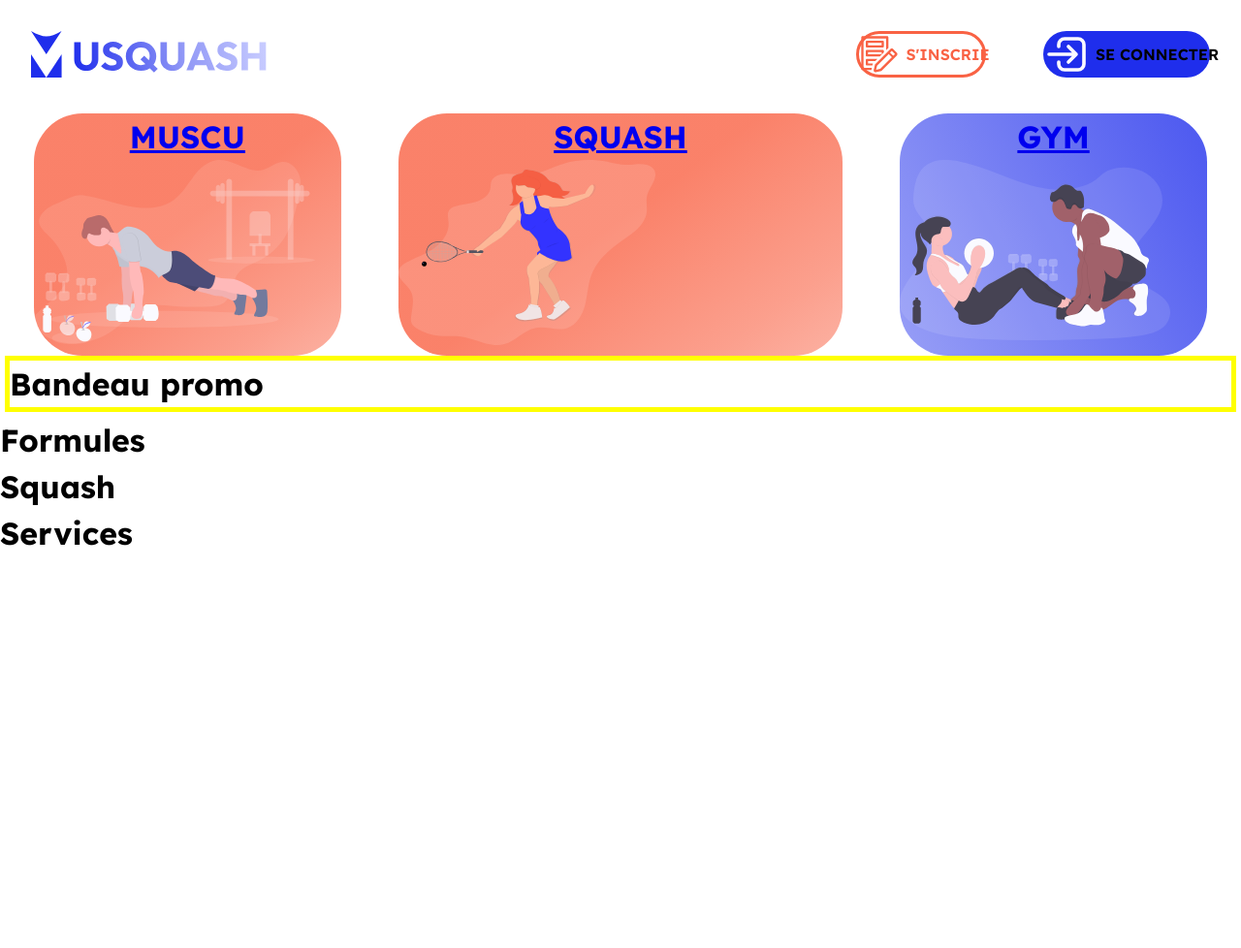
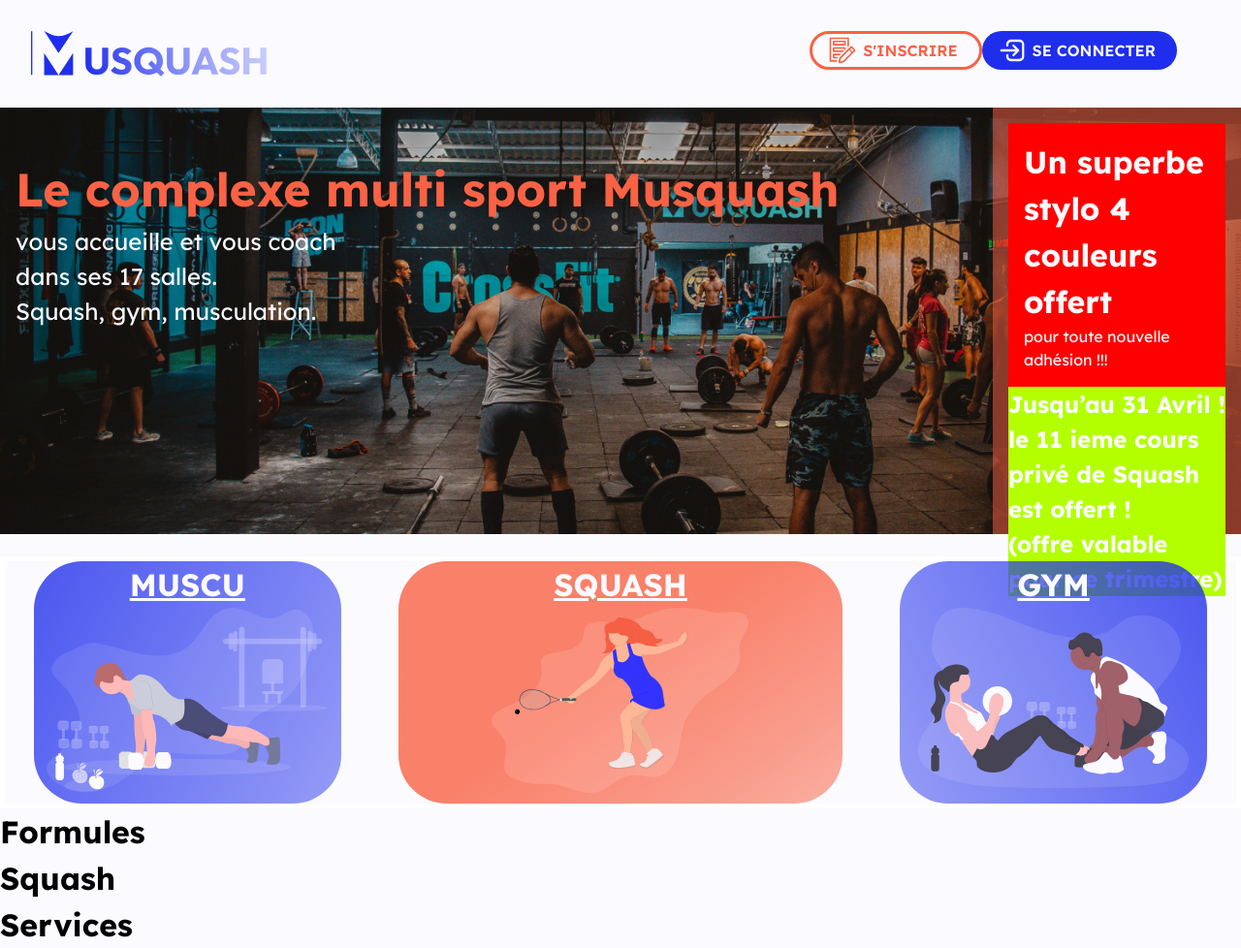
Before and after one commit to sawiw/Musquash, a PHP site: page / in a window 1280 px wide. Shown: the whole page at 97% size. Before the commit the page ends 563 px from the top, so only its background shows below. Run offline with PHP 8.4, Linux system fonts and the light colour scheme.

Commit message:
Frontpage 80%

```diff
--- a/css/style.css
+++ b/css/style.css
@@ -1,12 +1,5 @@
-:root {
-  --bleu: #1F2EEC;
-  --banc: #FAFAFF;
-  --orange: #F96244;
-}
-
 body {
-  background-color: var(--blanc);
-  color: var(--blanc);
+  background-color: #FAFAFF;
   font-family: "Lexend", sans-serif;
 }
 
@@ -21,6 +14,7 @@
 }
 nav .NavBtnContainer {
   width: 30%;
+  margin-right: 3em;
   display: flex;
   justify-content: space-between;
 }
@@ -28,9 +22,11 @@
   display: flex;
   border-radius: 2em;
   background-color: transparent;
+  height: 40px;
   cursor: pointer;
 }
 nav .NavBtnContainer label input {
+  width: 100%;
   background-color: transparent;
   border: transparent;
   font-family: "Lexend";
@@ -38,63 +34,108 @@
   font-weight: 600;
   font-size: 16px;
   line-height: 28px;
+  margin-right: 1em;
+}
+nav .NavBtnContainer label img {
+  margin-left: 1em;
+  max-width: 30px;
 }
 nav .NavBtnContainer .btnConnexion {
-  background: var(--bleu);
+  background: #1F2EEC;
 }
 nav .NavBtnContainer .btnConnexion input {
   cursor: pointer;
-  color: var(--blanc);
+  color: #FAFAFF;
 }
 nav .NavBtnContainer .btnInscription {
-  border: 3px solid var(--orange);
+  border: 3px solid #F96244;
 }
 nav .NavBtnContainer .btnInscription input {
-  color: var(--orange);
+  color: #F96244;
 }
 
-.Vitrine .heroContainer {
+.heroContainer {
+  height: 55vh;
   display: flex;
   justify-content: space-around;
+  background-image: url(/ressources/images/hero-salle.png);
+  background-size: cover;
+  background-position: center center;
+  background-repeat: no-repeat;
+  margin-bottom: 1.4em;
+}
+.heroContainer .Presentation {
+  width: 80%;
+  padding: 3em 1em;
+}
+.heroContainer .Presentation h1 {
+  color: #F96244;
+  font-size: 3em;
+}
+.heroContainer .Presentation p {
+  color: #FAFAFF;
+  font-size: 1.5em;
+}
+.heroContainer .OffrePromos {
+  width: 20%;
+  padding: 1em;
+  background: #f9624483;
+  display: flex;
+  flex-direction: column;
+  justify-content: space-around;
+  color: #FAFAFF;
+}
+.heroContainer .OffrePromos .offre1 {
+  background-color: red;
+  padding: 1em;
+}
+.heroContainer .OffrePromos .offre2 {
+  background-color: #b3ff00;
+}
+
+.Navigation {
+  width: 100%;
+}
+.Navigation .navContainer {
+  display: flex;
+  justify-content: space-evenly;
   height: 250px;
   padding: 0 0em;
 }
-.Vitrine .heroContainer #heroMuscu {
-  background: linear-gradient(143.76deg, #f96244cc 47.15%, rgba(249, 98, 68, 0.612806) 83.1%, rgba(249, 98, 68, 0.4) 113.68%);
+.Navigation .navContainer > a {
+  border-radius: 50px;
+  color: #FAFAFF;
 }
-.Vitrine .heroContainer > a {
-  border-radius: 50px;
-}
-.Vitrine .heroContainer .hero {
+.Navigation .navContainer .nav {
   text-align: center;
   margin-left: auto;
   margin-right: auto;
   display: block;
   cursor: pointer;
 }
-.Vitrine .heroContainer .illuHero {
+.Navigation .navContainer .illuHero {
   margin-left: auto;
   margin-right: auto;
   display: block;
 }
-.Vitrine .heroContainer a:hover {
+.Navigation .navContainer a:hover {
   transform: scale(1.1);
 }
-.Vitrine .heroContainer .hero.Bleu {
+.Navigation .navContainer .nav.Bleu {
   width: 25%;
   height: 100%;
 }
-.Vitrine .heroContainer .Bleu.Gauche {
+.Navigation .navContainer .Bleu.Gauche {
   background: linear-gradient(117.36deg, rgba(31, 46, 236, 0.8) 0%, rgba(31, 46, 236, 0.464) 100%);
 }
-.Vitrine .heroContainer .Bleu.Droite {
+.Navigation .navContainer .Bleu.Droite {
   background: linear-gradient(242.64deg, rgba(31, 46, 236, 0.8) 0%, rgba(31, 46, 236, 0.464) 100%);
 }
-.Vitrine .heroContainer .hero.Orange {
+.Navigation .navContainer .nav.Orange {
   background: linear-gradient(143.76deg, rgba(249, 98, 68, 0.8) 47.15%, rgba(249, 98, 68, 0.612806) 83.1%, rgba(249, 98, 68, 0.4) 113.68%);
   height: 100%;
   width: 36%;
 }
-.Vitrine .bandeau-promo {
+.Navigation .bandeau-promo {
   border: solid 5px #ffff00;
 }/*# sourceMappingURL=style.css.map */
--- a/index.html
+++ b/index.html
@@ -16,14 +16,14 @@
   <nav>
     <!-- Logo Musquash -->
     <a href="index.html">
-      <img class="logoMusquashNavbar" src="./ressources/images/Logo_Musquash.svg" alt="Logo_Musquash">
+      <img class="logoMusquashNavbar" src="./ressources/images/logo_musquash.svg" alt="Logo_Musquash">
     </a>
       <!-- Container bouton ISCRIPTION / CONNEXION  -->
       <form name="btnInscription/Connexion" action=""class="NavBtnContainer" action="/test-button" method="POST">
         <!-- Bouton s'inscrire -->
         <label class="btnInscription">
           <img src="./ressources/icons/icon-inscription.svg">
-          <input type="submit" name="inscription" value="S'INSCRIE">
+          <input type="submit" name="inscription" value="S'INSCRIRE">
         </label>
         <!-- Bouton se connecter -->
         <label class="btnConnexion">
@@ -35,30 +35,54 @@
 
 
 
-  <!--contenaire vitrine-->
-  <div class="Vitrine" style="border:solid white 5px;">
-    <!-- <h1>Vitrine</h1> -->
+
+<!--bandeau promo-->
 <div class="heroContainer">
 
-      <a class="hero Bleu Gauche" href="#Muscu" id="heroMuscu">
+  <div class="Presentation">
+    <h1>Le complexe multi sport Musquash </h1>
+    <p>
+      vous accueille et vous coach <br>
+      dans ses 17 salles. <br>
+      Squash, gym, musculation.
+    </p>
+  </div>
+  <div class="OffrePromos">
+    <div class="offre1">
+      <h1>Un superbe stylo 4 couleurs offert</h1>
+      <p>pour toute nouvelle adhésion !!!</p>
+    </div>
+    <div class="offre2">
+      <h2>
+        Jusqu’au 31 Avril ! <br>
+        le 11 ieme cours privé de Squash est offert ! <br>
+        (offre valable pour ce trimestre)
+
+      </h2>
+
+    </div>
+  </div>
+</div>
+
+<!--contenaire vitrine-->
+<div class="Navigation" style="border:solid white 5px;">
+  <!-- <h1>Vitrine</h1> -->
+  <div class="navContainer">
+
+    <a class="nav Bleu Gauche" href="#Muscu" id="heroMuscu">
       <h1>MUSCU</h1>
-        <img src="./ressources/illustrations/muscu.svg">
+      <img src="./ressources/illustrations/muscu.svg" class="illuHero">
     </a>
 
-        <a href="./squash.html" class="hero Orange" id="heroSquash">
+    <a href="./squash.html" class="nav Orange" id="heroSquash">
       <h1>SQUASH</h1>
-          <img class="" src="./ressources/illustrations/squash.svg">
+      <img src="./ressources/illustrations/squash.svg" class="illuHero">
     </a>
 
-      <a href="#Gym" class="hero Bleu Droite" id="heroGym">
+    <a href="#Gym" class="nav Bleu Droite" id="heroGym">
       <h1>GYM</h1>
-        <img class="undraw" src="./ressources/illustrations/gym.svg">
+      <img src="./ressources/illustrations/gym.svg" class="illuHero">
     </a>
-    </div>
-
-    <!--bandeau promo-->
-    <div class="bandeau-promo">
-      <h1>Bandeau promo</h1>
   </div>
   </div>
 
```
Also changed, not shown: ressources/images/Logo_Musquash.svg, ressources/images/hero-salle.png (added), 1 other file. Lines whose indentation alone changed are shown as unchanged.
